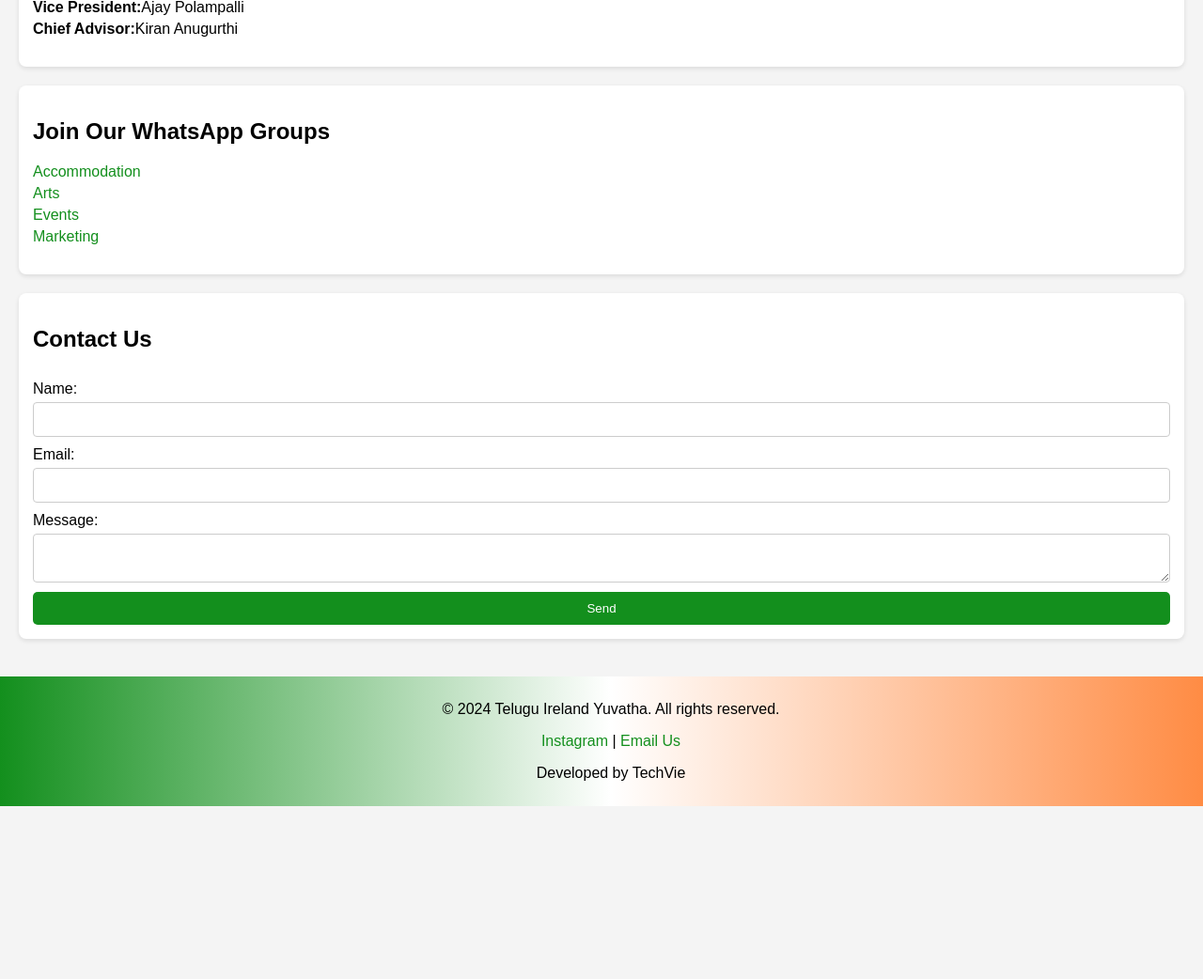
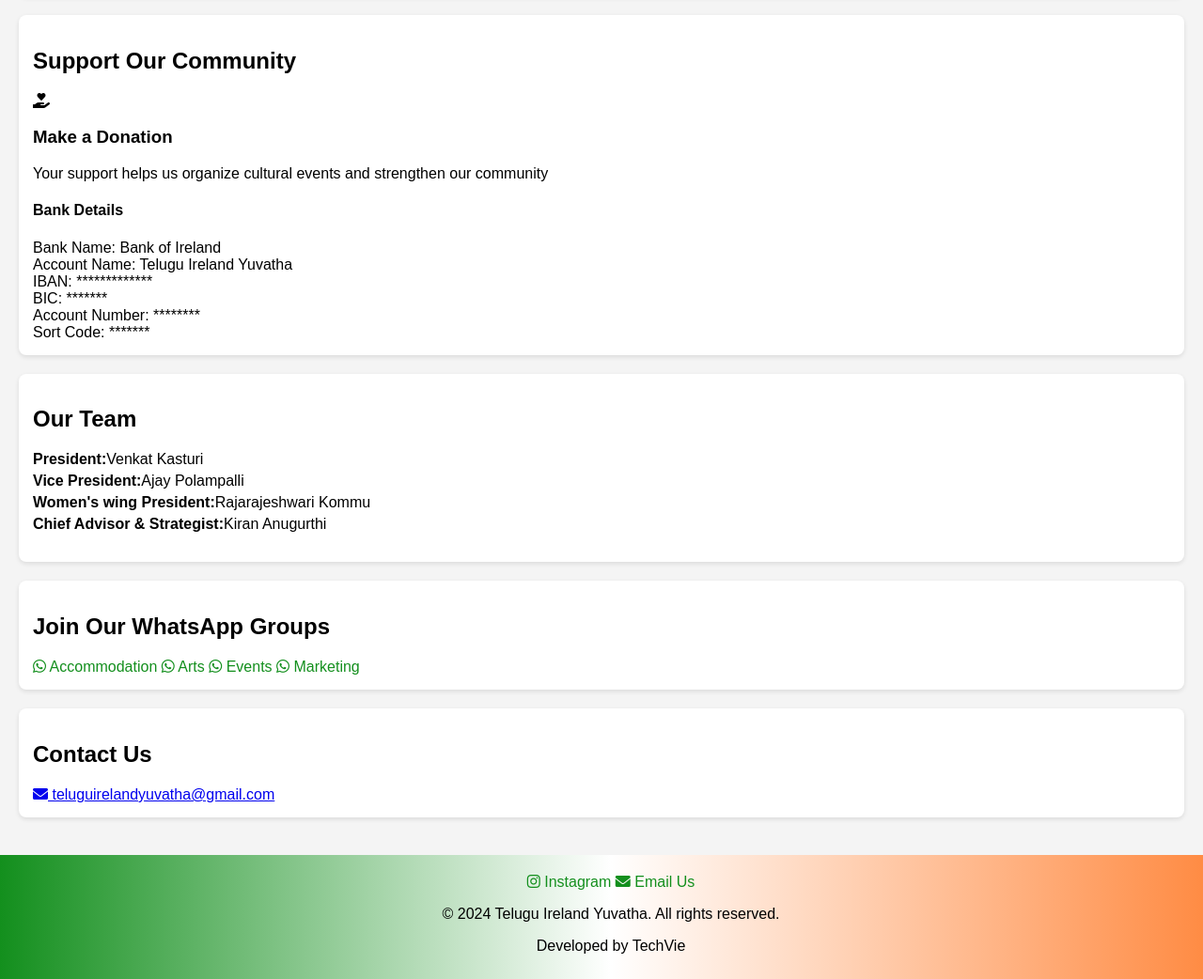
Before and after one commit to tiy-team/tiywebsite, a plain HTML site: page index.html in a window 1280 px wide. Shown: the part 1337-2379 px from the top of the page at 94% size. Before the commit the page ends 2195 px from the top, so only its background shows below. Drawn offline with Linux system fonts and the light colour scheme.

Commit message:
Update index.html

```diff
--- a/index.html
+++ b/index.html
@@ -1,20 +1,34 @@
 <!DOCTYPE html>
 <html lang="en">
   <head>
-    <meta charset="UTF-8">
-    <meta name="viewport" content="width=device-width, initial-scale=1.0">
+    <meta charset="UTF-8" />
+    <meta name="viewport" content="width=device-width, initial-scale=1.0" />
     <title>Telugu Ireland Yuvatha</title>
-    <link rel="stylesheet" href="styles.css">
+    <link rel="stylesheet" href="styles.css" />
+    <link
+      rel="stylesheet"
+      href="https://cdnjs.cloudflare.com/ajax/libs/font-awesome/6.0.0/css/all.min.css"
+    />
   </head>
   <body>
     <header>
-        <img src="images/logo.png" alt="Telugu Ireland Yuvatha Logo" class="logo">
-        <h1>Welcome to the Telugu Ireland Yuvatha</h1>
+      <img
+        src="images/logo.png"
+        alt="Telugu Ireland Yuvatha Logo"
+        class="logo"
+      />
+      <p>
+        ఏ దేశమేగినా ఎందు కాలెడినా ఏ పీఠమెక్కినా, ఎవ్వరేమనినా, పొగడరా నీ తల్లి
+        భూమి భారతిని, నిలపరా నీ జాతి నిండు గౌరవము.
+      </p>
+      <h1 class="site-title">Welcome to the Telugu Ireland Yuvatha</h1>
+
       <nav>
         <ul>
           <li><a href="#about">About Us</a></li>
           <li><a href="#events">Events</a></li>
           <li><a href="#gallery">Gallery</a></li>
+          <li><a href="#donate">Donate</a></li>
           <li><a href="#team">Our Team</a></li>
           <li><a href="#whatsapp-groups">WhatsApp Groups</a></li>
           <li><a href="#contact">Contact</a></li>
@@ -25,33 +39,90 @@
     <main>
       <section id="about">
         <h2>About Us</h2>
-            <p>We serve the Telugu community in Ireland through various initiatives and events, fostering networking and cultural exchange. Our mission is to connect Telugu-speaking individuals and families, providing support and resources to help them thrive in Ireland.</p>
+        <p>
+          We serve the Telugu community in Ireland through various initiatives
+          and events, fostering networking and cultural exchange. Our mission is
+          to connect Telugu-speaking individuals and families, providing support
+          and resources to help them thrive in Ireland.
+        </p>
+        <div class="telugu-text">
           <p>తెలుగు ఐర్లాండ్ యువత</p>
           <p>తెలుగు వాళ్ళ ఐక్యత కోసం</p>
           <p>తెలుగు సంప్రదాయాల సంరక్షణ కోసం</p>
           <p>తెలుగు జాతి భవిష్యత్తు కోసం</p>
           <p>జై హింద్, జై భారత్</p>
+        </div>
       </section>
 
       <section id="events">
-            <h2>Upcoming Events</h2>
-            <ul id="event-list"></ul>
-            <button id="load-events">Load Events</button>
+        <h2>Events</h2>
+        <div class="event-card">
+          <i class="fab fa-instagram"></i>
+          <h3>Stay Updated!</h3>
+          <p>Follow us on Instagram for the latest events and updates</p>
+          <a
+            href="https://www.instagram.com/telugu_ireland_yuvatha"
+            target="_blank"
+            class="instagram-link"
+          >
+            <i class="fab fa-instagram"></i> @telugu_ireland_yuvatha
+          </a>
+        </div>
       </section>
 
       <section id="gallery">
         <h2>Gallery</h2>
         <div class="gallery-grid">
-                <img src="images/ganesha.png" alt="Ganesh Festival">
-                <img src="images/ganeshgroup1.png" alt="Ganesh Festival">
-                <img src="images/ganeshgroup2.png" alt="Ganesh Festival">
-                <img src="images/ganeshgroup3.png" alt="Ganesh Festival">
-                <img src="images/ganeshgroup4.png" alt="Ganesh Festival">
-                <img src="images/ganeshgroup5.png" alt="Ganesh Festival">
-                <img src="images/ganeshgroup6.png" alt="Ganesh Festival">
-                <img src="images/ganeshgroup7.png" alt="Ganesh Festival">
-                <img src="images/ganeshgroup8.png" alt="Ganesh Festival">
-                <!-- More images can be added dynamically using PHP if desired -->
+          <img src="images/ganesha.png" alt="Ganesh Festival" />
+          <img src="images/ganeshgroup1.png" alt="Ganesh Festival" />
+          <img src="images/ganeshgroup2.png" alt="Ganesh Festival" />
+          <img src="images/ganeshgroup3.png" alt="Ganesh Festival" />
+          <img src="images/ganeshgroup4.png" alt="Ganesh Festival" />
+          <img src="images/ganeshgroup5.png" alt="Ganesh Festival" />
+          <img src="images/ganeshgroup6.png" alt="Ganesh Festival" />
+          <img src="images/ganeshgroup7.png" alt="Ganesh Festival" />
+          <img src="images/ganeshgroup8.png" alt="Ganesh Festival" />
+        </div>
+      </section>
+
+      <section id="donate" class="donate-section">
+        <h2>Support Our Community</h2>
+        <div class="donate-card">
+          <div class="donate-header">
+            <i class="fas fa-hand-holding-heart"></i>
+            <h3>Make a Donation</h3>
+          </div>
+          <p>
+            Your support helps us organize cultural events and strengthen our
+            community
+          </p>
+          <div class="bank-details">
+            <h4>Bank Details</h4>
+            <div class="detail-row">
+              <span>Bank Name:</span>
+              <span>Bank of Ireland</span>
+            </div>
+            <div class="detail-row">
+              <span>Account Name:</span>
+              <span>Telugu Ireland Yuvatha</span>
+            </div>
+            <div class="detail-row">
+              <span>IBAN:</span>
+              <span>*************</span>
+            </div>
+            <div class="detail-row">
+              <span>BIC:</span>
+              <span>*******</span>
+            </div>
+            <div class="detail-row">
+              <span>Account Number:</span>
+              <span>********</span>
+            </div>
+            <div class="detail-row">
+              <span>Sort Code:</span>
+              <span>*******</span>
+            </div>
+          </div>
         </div>
       </section>
 
@@ -60,41 +131,84 @@
         <ul class="team-list">
           <li><strong>President: </strong> Venkat Kasturi</li>
           <li><strong>Vice President: </strong> Ajay Polampalli</li>
-                <li><strong>Chief Advisor: </strong> Kiran Anugurthi</li>
+          <li>
+            <strong>Women's wing President: </strong> Rajarajeshwari Kommu
+          </li>
+          <li><strong>Chief Advisor & Strategist: </strong> Kiran Anugurthi</li>
         </ul>
       </section>
 
       <section id="whatsapp-groups">
         <h2>Join Our WhatsApp Groups</h2>
-            <ul>
-                <li><a href="https://chat.whatsapp.com/H3GO2GsI9lr8CZF0aO2BKG" target="_blank">Accommodation</a></li>
-                <li><a href="https://chat.whatsapp.com/Krxh9pC330yGokN2youazo" target="_blank">Arts</a></li>
-                <li><a href="https://chat.whatsapp.com/Gp170pmDzBR3YnAd91G4m7" target="_blank">Events</a></li>
-                <li><a href="https://chat.whatsapp.com/BavAJoTcBHXDc7FBiNreu3" target="_blank">Marketing</a></li>
-            </ul>
+        <div class="whatsapp-grid">
+          <a
+            href="https://chat.whatsapp.com/H3GO2GsI9lr8CZF0aO2BKG"
+            target="_blank"
+            class="whatsapp-link"
+          >
+            <i class="fab fa-whatsapp"></i>
+            <span>Accommodation</span>
+          </a>
+          <a
+            href="https://chat.whatsapp.com/Krxh9pC330yGokN2youazo"
+            target="_blank"
+            class="whatsapp-link"
+          >
+            <i class="fab fa-whatsapp"></i>
+            <span>Arts</span>
+          </a>
+          <a
+            href="https://chat.whatsapp.com/Gp170pmDzBR3YnAd91G4m7"
+            target="_blank"
+            class="whatsapp-link"
+          >
+            <i class="fab fa-whatsapp"></i>
+            <span>Events</span>
+          </a>
+          <a
+            href="https://chat.whatsapp.com/BavAJoTcBHXDc7FBiNreu3"
+            target="_blank"
+            class="whatsapp-link"
+          >
+            <i class="fab fa-whatsapp"></i>
+            <span>Marketing</span>
+          </a>
+        </div>
       </section>
 
       <section id="contact">
         <h2>Contact Us</h2>
-            <form id="contact-form" action="send_email.php" method="POST">
-                <label for="name">Name:</label>
-                <input type="text" id="name" required>
-                <label for="email">Email:</label>
-                <input type="email" id="email" required>
-                <label for="message">Message:</label>
-                <textarea id="message" required></textarea>
-                <button type="submit">Send</button>
-            </form>
+        <div class="contact-info">
+          <a
+            href="https://mail.google.com/mail/?view=cm&fs=1&to=teluguirelandyuvatha@gmail.com"
+            target="_blank"
+            class="email-link"
+          >
+            <i class="fas fa-envelope"></i> teluguirelandyuvatha@gmail.com
+          </a>
+        </div>
       </section>
     </main>
 
     <footer>
+      <div class="footer-content">
+        <div class="social-links">
+          <a
+            href="https://www.instagram.com/telugu_ireland_yuvatha"
+            target="_blank"
+          >
+            <i class="fab fa-instagram"></i> Instagram
+          </a>
+          <a
+            href="https://mail.google.com/mail/?view=cm&fs=1&to=teluguirelandyuvatha@gmail.com"
+            target="_blank"
+          >
+            <i class="fas fa-envelope"></i> Email Us
+          </a>
+        </div>
         <p>&copy; 2024 Telugu Ireland Yuvatha. All rights reserved.</p>
-        <div class="social-links">
-            <a href="https://www.instagram.com/telugu_ireland_yuvatha" target="_blank">Instagram</a> |
-            <a href="mailto:teluguirelandyuvatha@gmail.com">Email Us</a>
+        <p class="developer">Developed by TechVie</p>
       </div>
-        <p>Developed by TechVie</p> <!-- Added label for developer -->
     </footer>
 
     <script src="script.js"></script>
```
Lines whose indentation alone changed are shown as unchanged.
